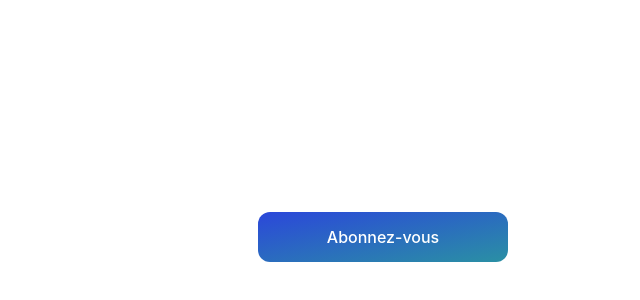
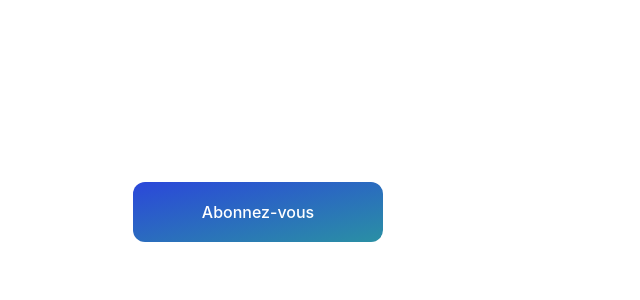
Before and after one commit to Kyu77/Site-Trol, a plain HTML site: page index.html in a window 1280 px wide. Shown: the part 188-488 px from the top of the page, without its empty margins (382-1022 px from the left). Drawn offline with Linux system fonts and the light colour scheme.

Commit message:
CORRECTION

```diff
--- a/style.css
+++ b/style.css
@@ -19,11 +19,17 @@
   -webkit-user-select: none;
   touch-action: manipulation;
   white-space: nowrap;
-  width: 250px;
-  height: 50px;
   position: absolute;
-  top: 50%;
-  left: 50%;
+  top: 50%; /* Moves button to the middle vertically */
+  left: 50%; /* Moves button to the middle horizontally */
+  transform: translate(-50%, -50%); /* Centers the button */
+  padding: 10px 20px;
+
+width: 250px;
+
+
+
+
 }
 
 #button-62:not([disabled]):focus {
```
